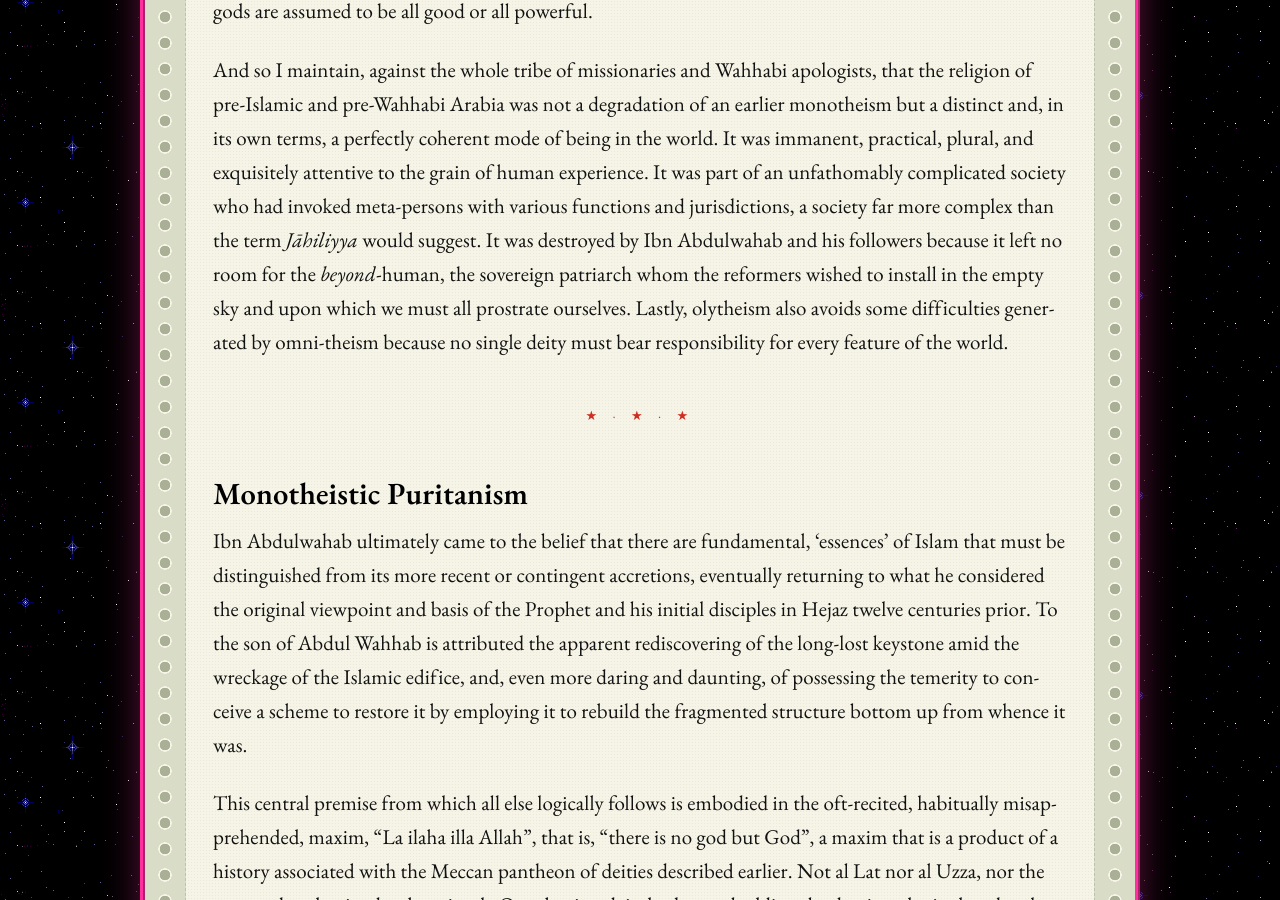
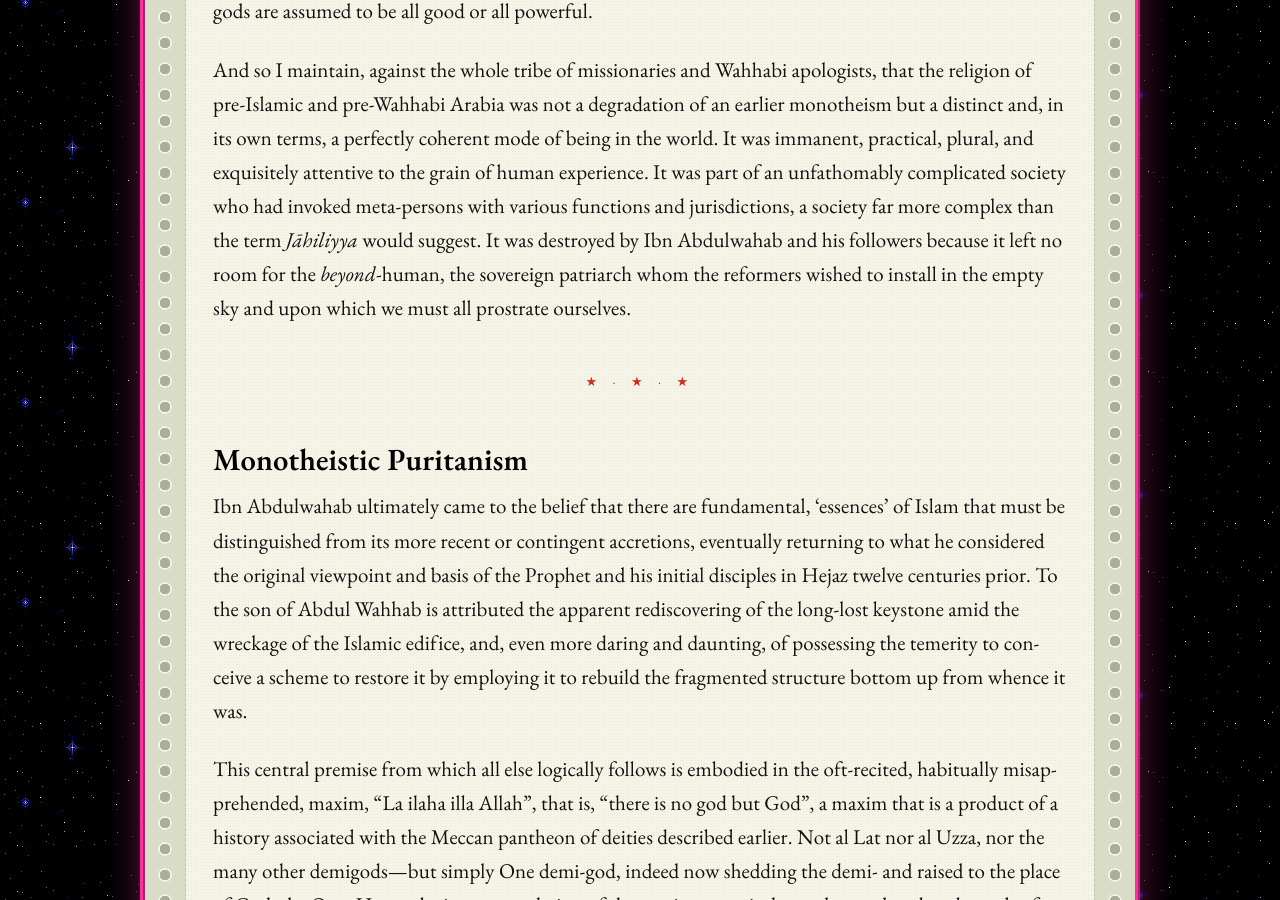
Before and after one commit to Catofminerva/Catofminerva.github.io, a Jekyll site: the page built from _posts/2022-08-19-wahhab.md, in a window 1280 px wide and 900 px high, scrolled down 10837 px. Built offline with Jekyll 4.4.1, drawn with Linux system fonts in a browser that asks for light colours; comment, search, counter and statistics services are not loaded.

Commit message:
Update 2022-08-19-wahhab.md

```diff
--- a/_posts/2022-08-19-wahhab.md
+++ b/_posts/2022-08-19-wahhab.md
@@ -101,7 +101,7 @@ Even if he may be more powerful, possessed a muscular development far exceeding
 
 The existence of evil in the world is a common problem for monotheistic religions that posit an all-powerful, all-knowing, and benevolent deity. Since everything must have its foundation in God, the existence of evil becomes harder to reconcile on this vision of an all loving monistic entity that is ultimately responsible for all actual and logically possible affairs, including evil ones. On the other hand, the existence of multiple demi-gods with varying powers and intentions dissolves the problem of the presence of evil, as not all gods are assumed to be all good or all powerful.
 
-And so I maintain, against the whole tribe of missionaries and Wahhabi apologists, that the religion of pre-Islamic and pre-Wahhabi Arabia was not a degradation of an earlier monotheism but a distinct and, in its own terms, a perfectly coherent mode of being in the world. It was immanent, practical, plural, and exquisitely attentive to the grain of human experience. It was part of an unfathomably complicated society who had invoked meta-persons with various functions and jurisdictions, a society far more complex than the term *Jāhiliyya* would suggest. It was destroyed by Ibn Abdulwahab and his followers because it left no room for the *beyond*-human, the sovereign patriarch whom the reformers wished to install in the empty sky and upon which we must all prostrate ourselves. Lastly, olytheism also avoids some difficulties generated by omni-theism because no single deity must bear responsibility for every feature of the world.
+And so I maintain, against the whole tribe of missionaries and Wahhabi apologists, that the religion of pre-Islamic and pre-Wahhabi Arabia was not a degradation of an earlier monotheism but a distinct and, in its own terms, a perfectly coherent mode of being in the world. It was immanent, practical, plural, and exquisitely attentive to the grain of human experience. It was part of an unfathomably complicated society who had invoked meta-persons with various functions and jurisdictions, a society far more complex than the term *Jāhiliyya* would suggest. It was destroyed by Ibn Abdulwahab and his followers because it left no room for the *beyond*-human, the sovereign patriarch whom the reformers wished to install in the empty sky and upon which we must all prostrate ourselves.
 
 ---
 
```
